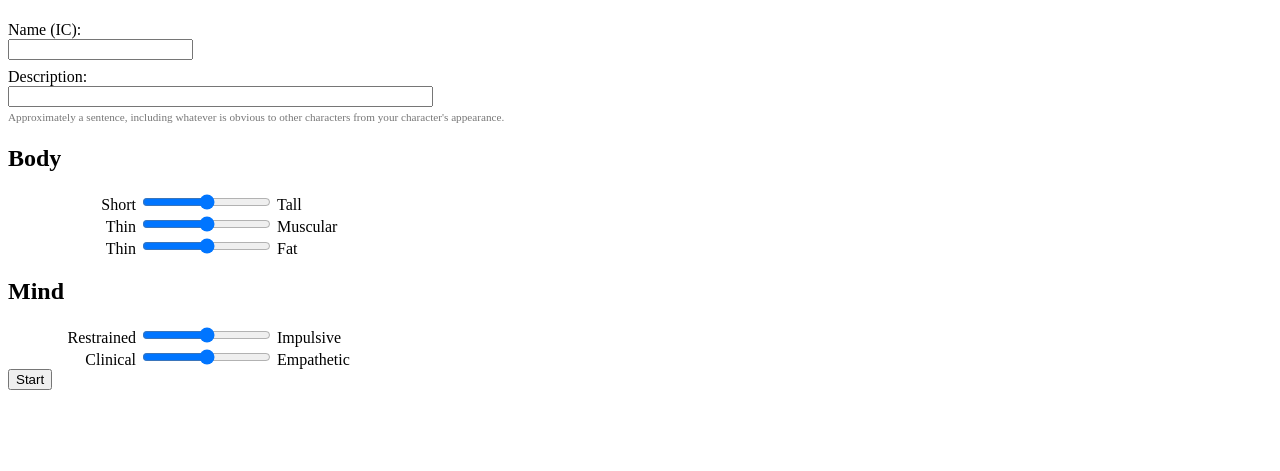
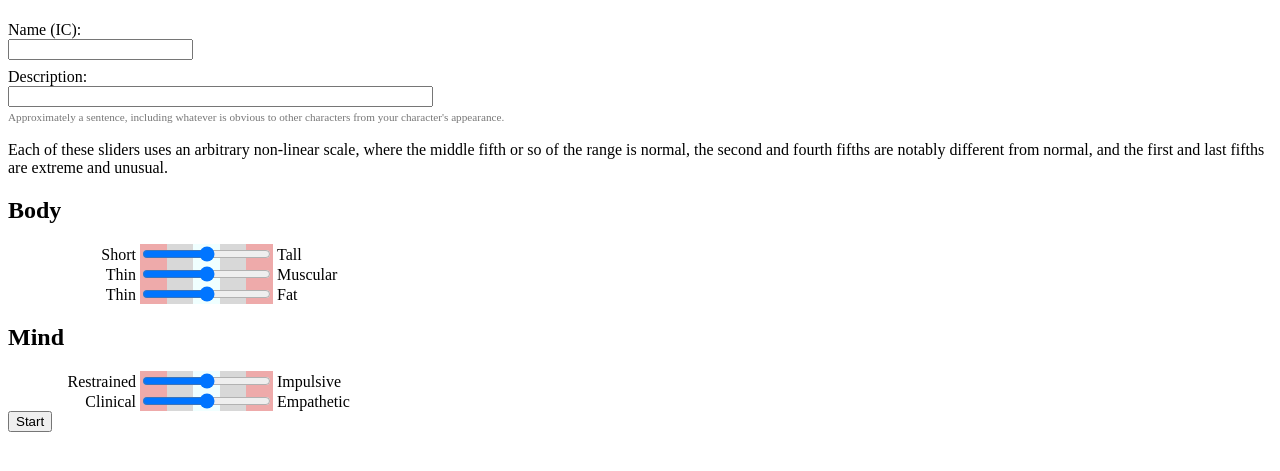
Before and after one commit to 4Denthusiast/inventory-server, a plain HTML site: page pages/player-start.html in a window 1280 px wide. Shown: the part 119-590 px from the top of the page. Drawn offline with Linux system fonts and the light colour scheme.

Commit message:
Add more description of what the slider values in player-start mean.

```diff
--- a/pages/player-start.html
+++ b/pages/player-start.html
@@ -19,6 +19,14 @@
                 color: #777;
                 font-size: 0.7em;
             }
+            .sliderBackground {
+                background-image: linear-gradient(to right,#eaa,20%,#d8d8d8 20%,40%,azure 40%,60%,#d8d8d8 60%,80%,#eaa 80%,#eaa);
+                display: inline-block;
+                vertical-align:bottom;
+            }
+            .sliderBackground>input {
+                display:block;
+            }
         </style>
     </head>
     <body>
@@ -28,13 +36,14 @@
             <label for="name" class="textFieldLabel">Name (IC):<br/><input id="name" name="csName"/></label><br/>
             <label for="desc" class="textFieldLabel">Description:<br/><input id="desc" name="csDesc" size=50/></label><br/>
             <span class="inputDescription">Approximately a sentence, including whatever is obvious to other characters from your character's appearance.</span>
+            <p>Each of these sliders uses an arbitrary non-linear scale, where the middle fifth or so of the range is normal, the second and fourth fifths are notably different from normal, and the first and last fifths are extreme and unusual.</p>
             <h2>Body</h2>
-            <label for="tall" class="labelLeft">Short</label> <input id="tall" name="csTall" type="range" min=0 max=1 step=0.01 value=0.5> <label for="tall" class="labelRight">Tall</label><br/>
-            <label for="muscle" class="labelLeft">Thin</label> <input id="muscle" name="csMuscle" type="range" min=0 max=1 step=0.01 value=0.5> <label for="muscle" class="labelRight">Muscular</label><br/>
-            <label for="fat" class="labelLeft">Thin</label> <input id="fat" name="csFat" type="range" min=0 max=1 step=0.01 value=0.5> <label for="fat" class="labelRight">Fat</label><br/>
+            <label for="tall" class="labelLeft">Short</label> <span class="sliderBackground"><input id="tall" name="csTall" type="range" min=0 max=1 step=0.01 value=0.5></span> <label for="tall" class="labelRight">Tall</label><br/>
+            <label for="muscle" class="labelLeft">Thin</label> <span class="sliderBackground"><input id="muscle" name="csMuscle" type="range" min=0 max=1 step=0.01 value=0.5></span> <label for="muscle" class="labelRight">Muscular</label><br/>
+            <label for="fat" class="labelLeft">Thin</label> <span class="sliderBackground"><input id="fat" name="csFat" type="range" min=0 max=1 step=0.01 value=0.5></span> <label for="fat" class="labelRight">Fat</label><br/>
             <h2>Mind</h2>
-            <label for="impulse" class="labelLeft">Restrained</label> <input id="impulse" name="csImpulse" type="range" min=0 max=1 step=0.01 value=0.5> <label for="impulse" class="labelRight">Impulsive</label><br/>
-            <label for="empathy" class="labelLeft">Clinical</label> <input id="empathy" name="csEmpathy" type="range" min=0 max=1 step=0.01 value=0.5> <label for="empathy" class="labelRight">Empathetic</label><br/>
+            <label for="impulse" class="labelLeft">Restrained</label> <span class="sliderBackground"><input id="impulse" name="csImpulse" type="range" min=0 max=1 step=0.01 value=0.5></span> <label for="impulse" class="labelRight">Impulsive</label><br/>
+            <label for="empathy" class="labelLeft">Clinical</label> <span class="sliderBackground"><input id="empathy" name="csEmpathy" type="range" min=0 max=1 step=0.01 value=0.5></span> <label for="empathy" class="labelRight">Empathetic</label><br/>
             <button type="submit">Start</button>
         </form>
     </body>
```
